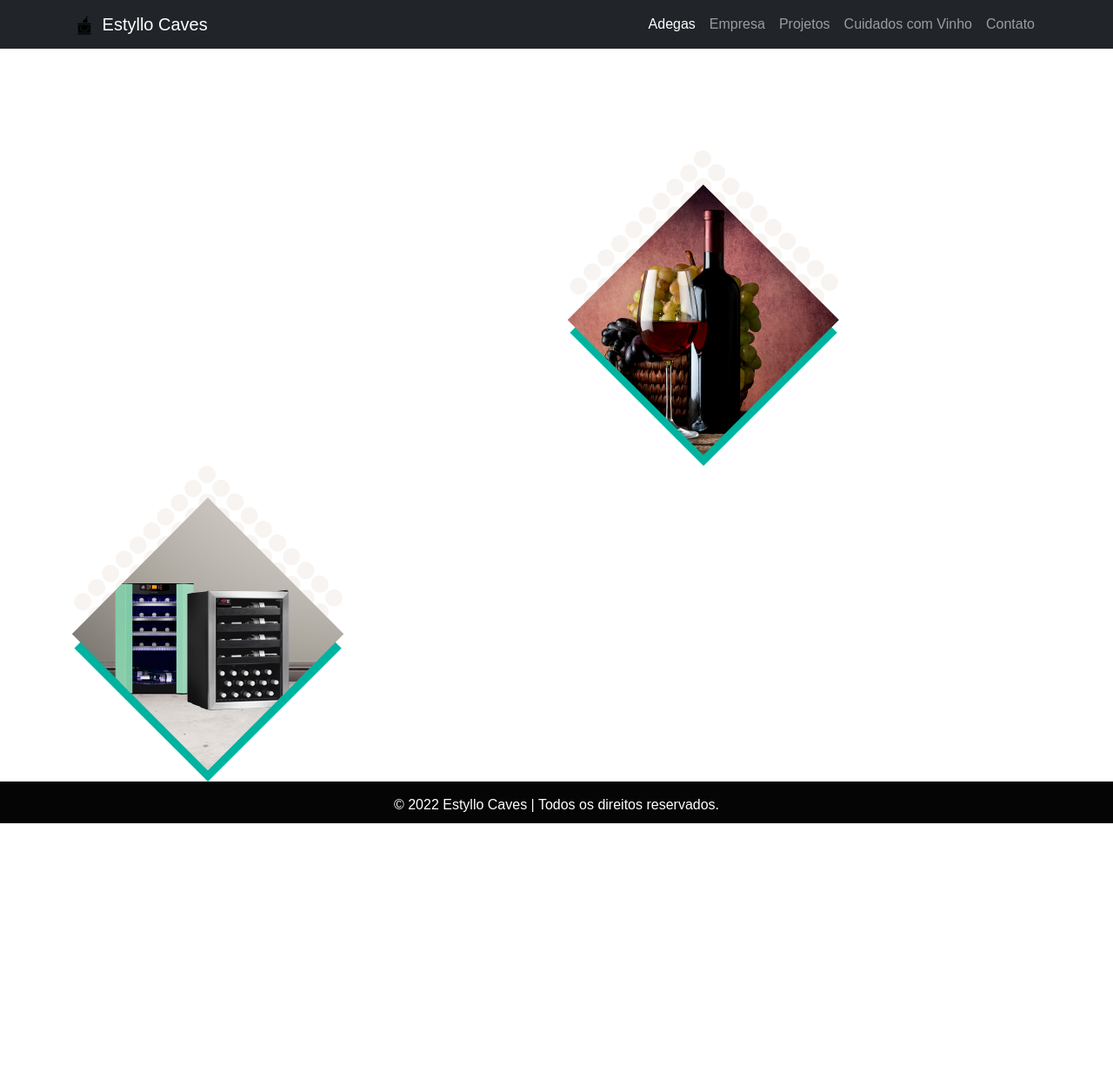
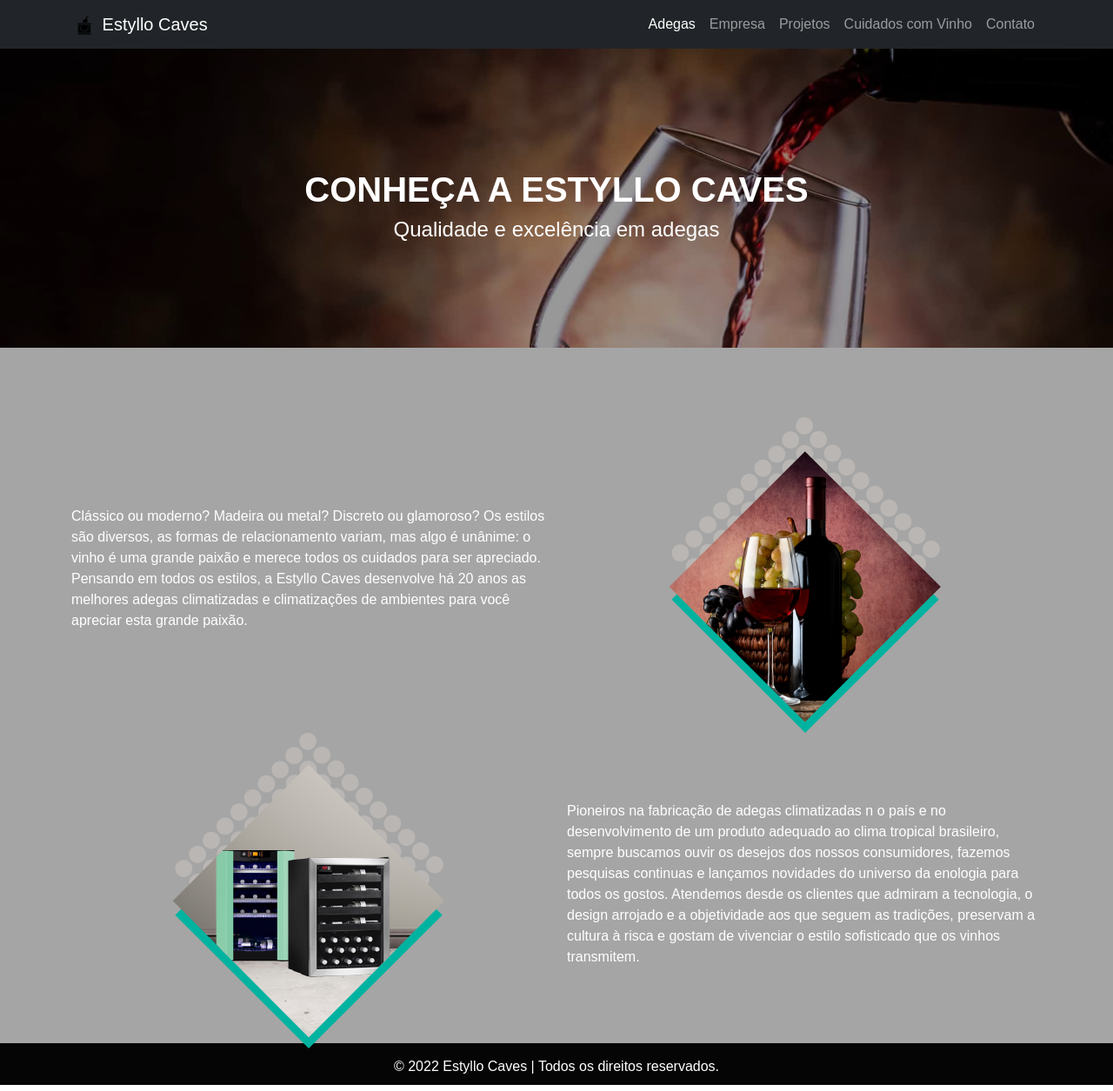
Before and after one commit to Lucas-SilvaGit/estyllo_caves, a PHP site: page /empresa.html in a window 1280 px wide. Shown: the whole page at 87% size. Before the commit the page ends 947 px from the top, so only its background shows below. Run offline with PHP 8.4, Linux system fonts and the light colour scheme.

Commit message:
estilização da pagina empresa dos elementos hero e section sobre

```diff
--- a/css/style.css
+++ b/css/style.css
@@ -55,11 +55,13 @@
   background-color: #033649;
   width:  100vw;
   height: 35vh;
+  padding-top:30px;
   display: flex;
   font-weight: 500;
   justify-content: center;
   align-items: center;
   text-align: center;
+
 }
 
 .title-adegas {
@@ -296,7 +298,8 @@
   justify-content: center;
   align-items: center;
   text-align: center;
-  padding-top: 10px;
+  padding-top:50px;
+
 
 }
 
@@ -431,6 +434,7 @@
   justify-content: center;
   align-items: center;
   text-align: center;
+  padding-top: 60px;
 }
 
 .title-viloes {
@@ -848,3 +852,105 @@
 }
 
 /* End Footer Rodapé */
+
+/**/
+/**/
+/**/
+
+/* Hero */
+.hero-imagem-campo{
+  height: 50vh;
+  width: 100vw;
+  background-image: linear-gradient(rgba(0, 0, 0, 0.4),
+  rgba(0, 0, 0, 0.4)),
+  url("/img/hero-empresa.jpg");
+  background-size: cover;
+  background-repeat: no-repeat;
+  justify-content: center;
+  align-items: center;
+  text-align: center;
+  display: flex;
+
+}
+
+.content-hero{
+  color: rgb(255, 255, 255);
+  margin-top: 10vh;
+}
+
+.hero-title{
+  font-weight: 700;
+}
+
+/* End Hero */
+
+/*  Section Sobre*/
+.sobre{
+  height: 100vh;
+  background-color: #A5A5A5;
+}
+
+.content-sobre {
+  height: 100vh;
+  padding-top: 10vh;
+}
+
+.linha {
+  height: 40vh;
+}
+
+.paragrafo1 {
+  /* background-color: red; */
+  width: 100vw;
+  display: flex;
+  justify-content: center;
+  align-items: center;
+}
+
+.paragrafo2 {
+  /* background-color: red; */
+  width: 100vw;
+  display: flex;
+  justify-content: center;
+  align-items: center;
+}
+
+.img1 {
+  /* background-color: blue; */
+  width: 100vw;
+  display: flex;
+  justify-content: center;
+  align-items: center;
+}
+
+.img2 {
+  /* background-color: blue; */
+  width: 100vw;
+  display: flex;
+  justify-content: center;
+  align-items: center;
+}
+
+
+@media screen and (max-width:770px) {
+  .sobre{
+    height: 180vh;
+  }
+
+  .content-sobre {
+    height: 180vh;
+    padding-top: 10vh;
+  }
+
+  .linha1 {
+
+    margin-bottom: 10vh;
+  }
+
+  .linha2 {
+    flex-direction: column-reverse;
+  }
+
+}
+
+/*  End Section Sobre*/
```
